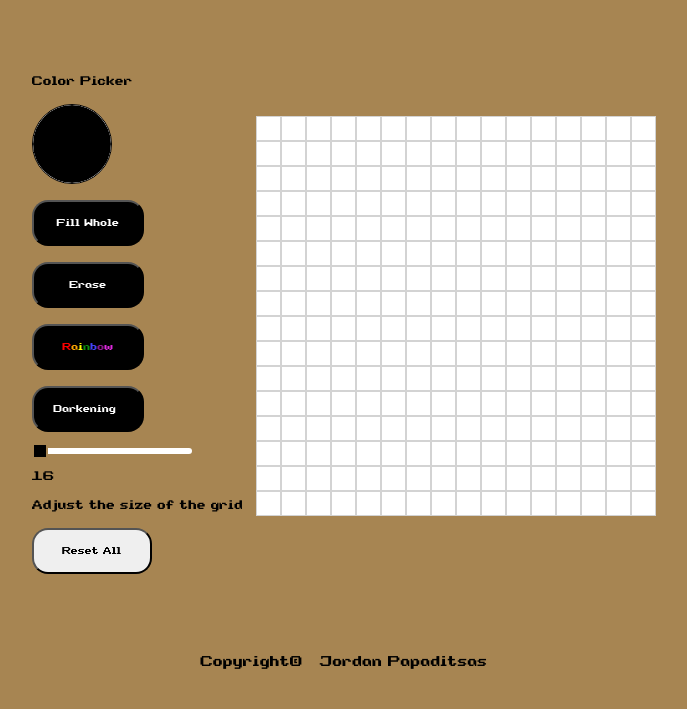
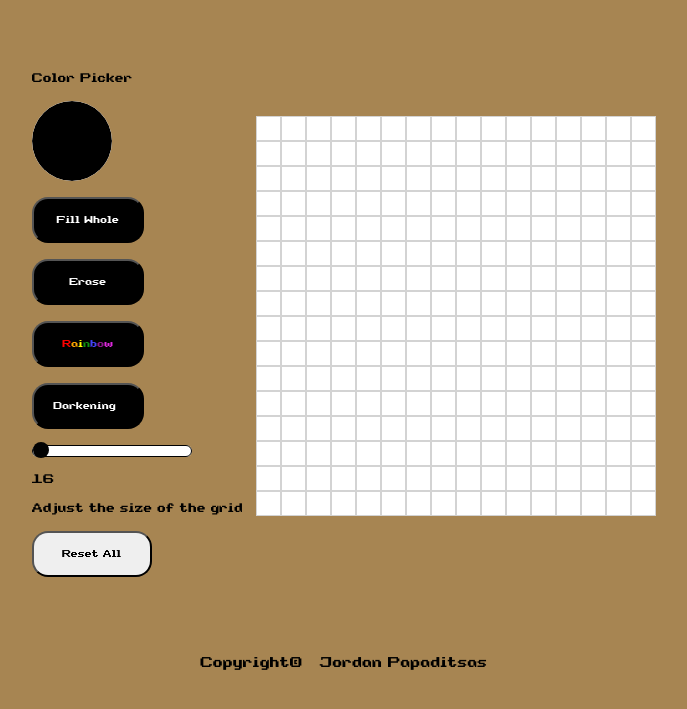
Before and after one commit to jordanpapaditsas/etch-a-sketch, a plain HTML site: page index.html in a window 1280 px wide. Shown: the part 91-800 px from the top of the page, without its empty margins (296-983 px from the left). Drawn offline with Linux system fonts and the light colour scheme.

Commit message:
Added some webkit properties

```diff
--- a/css/style.css
+++ b/css/style.css
@@ -123,29 +123,39 @@ footer p {
   text-align: center;
 }
 
-input[type="range"]{
-    -webkit-appearance: none;
-    -moz-apperance: none;
-    border-radius: 1rem;
-    height: 0.4rem;
+input[type='color'] {
+  border: none;
+  -webkit-appearance: none;
+}
+
+input[type='color']::-webkit-color-swatch-wrapper {
+  padding: 0rem;
+}
+
+input[type='color']::-webkit-color-swatch {
+  border-radius: 3rem;
+  border: none;
+}
+
+input[type='range'] {
+  -webkit-appearance: none;
+  background-color: white;
+  border-radius: 1rem;
+}
+
+input[type='range']::-webkit-slider-runnable-track {
+  height: 0.8rem;
+  border-radius: 1.5rem;
+  border: 1px solid black;
 }
 
 input[type='range']::-webkit-slider-thumb {
-    -webkit-appearance: none;
-    background-color: #000000;
-    border: 2px solid #a78552;
-    height: 1rem;
-    width: 1rem;
-}
-
-input[type='color']::-webkit-color-swatch-wrapper {
-  padding: 0;
-}
-
-input[type='color']::-webkit-color-swatch {
-  border: none;
-  border-radius: 3rem;
-  width: 10rem;
+  width: 1rem;
+  height: 1rem;
+  margin-top: -0.2rem;
+  border-radius: 1.2rem;
+  background-color: rgb(3, 3, 3);
+  -webkit-appearance: none;
 }
 
 /* Hover events */
```
